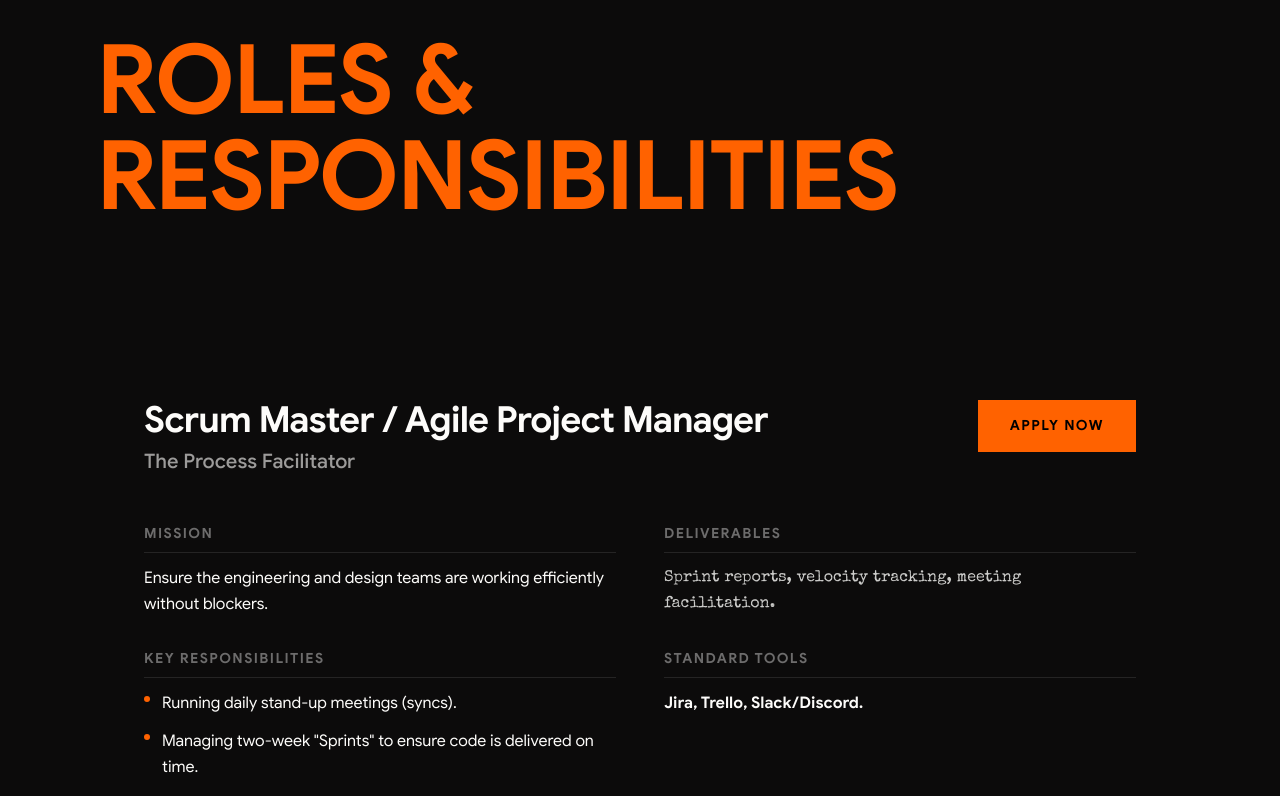
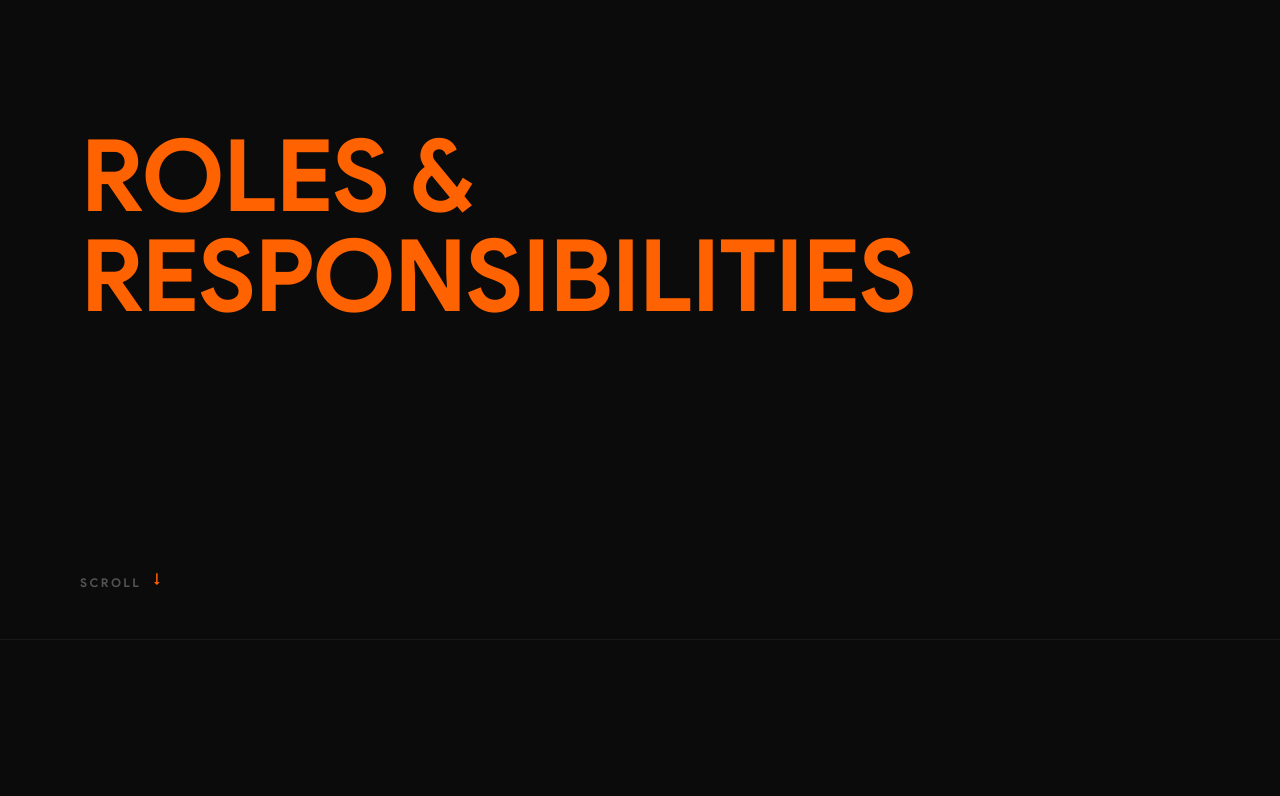
Before and after one commit to duskdynamicsproductions/elevate, a React (Vite) app: page /careers in a window 1280 px wide. Shown: the part 160-956 px from the top of the page. Built offline with nearby package versions, Linux system fonts and the light colour scheme; a web font is replaced by a local one.

Commit message:
style: Restructure Careers page header to match Legal Pages hero section

```diff
--- a/src/CareersPage.tsx
+++ b/src/CareersPage.tsx
@@ -162,18 +162,23 @@ export function CareersPage() {
         </div>
       </header>
 
-      {/* Header */}
-      <header className="px-6 pt-32 pb-16 md:px-12 lg:px-24 md:pt-48 md:pb-24">
-        <div className="max-w-4xl">
-          <h1 className="text-5xl md:text-7xl lg:text-8xl font-black uppercase tracking-tight leading-[0.9] mb-8">
-            <span className="text-elevate-orange">Roles & Responsibilities</span>
+      {/* ── Full Screen Hero ── */}
+      <section className="relative flex h-svh min-h-[700px] w-full flex-col justify-center px-6 md:px-12 lg:px-20 bg-elevate-black border-b border-elevate-paper/[0.06]">
+        <div className="max-w-4xl pt-24 md:pt-0">
+          <h1 className="mb-6 text-5xl font-black leading-[0.92] tracking-tight md:text-7xl lg:text-[100px] uppercase text-elevate-orange">
+            Roles &<br/>Responsibilities
           </h1>
+        </div>
 
+        {/* Scroll indicator */}
+        <div className="absolute bottom-12 left-6 md:left-12 lg:left-20 flex items-center gap-3 text-xs font-semibold tracking-[0.2em] text-elevate-paper/30 uppercase">
+          <span>Scroll</span>
+          <span className="animate-bounce text-elevate-orange">↓</span>
         </div>
-      </header>
+      </section>
 
       {/* Roles List */}
-      <main className="px-6 pb-32 md:px-12 lg:px-24 max-w-7xl mx-auto">
+      <main className="pt-32 px-6 pb-32 md:px-12 lg:px-24 max-w-7xl mx-auto">
         <div className="space-y-16 md:space-y-24">
           {roles.map((role, index) => (
             <div key={index} className="group relative p-8 md:p-12 rounded-3xl">
```
